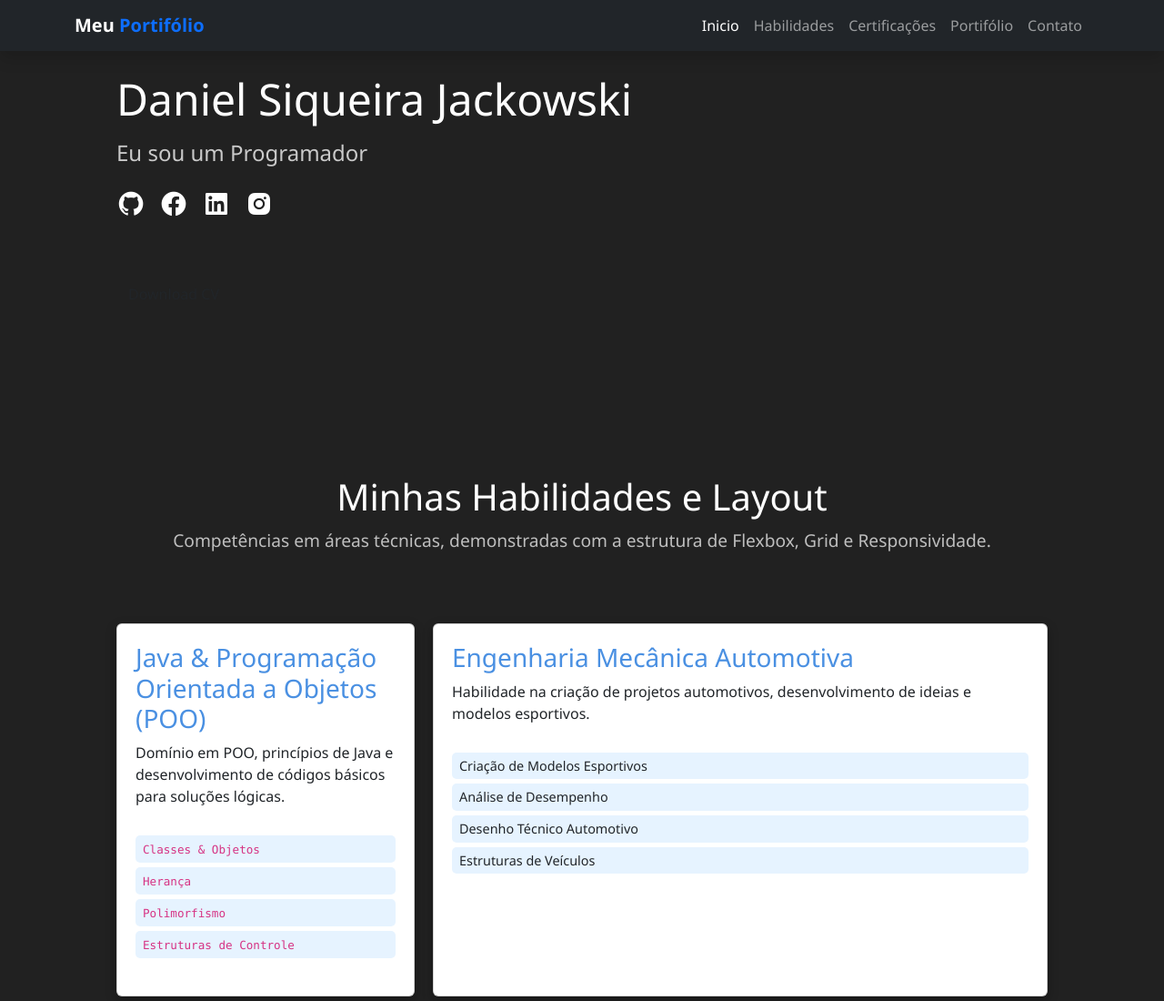
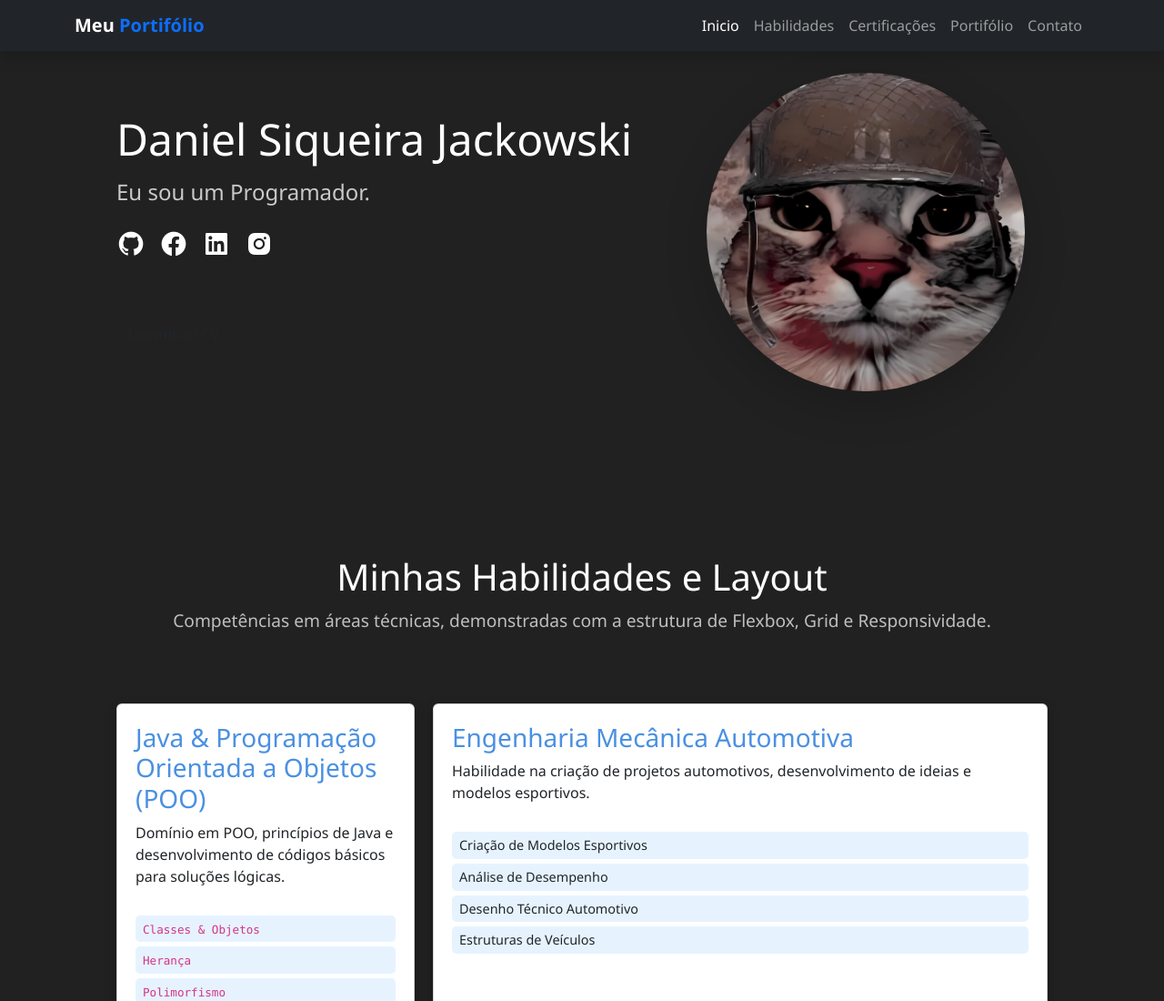
Before and after one commit to DanielSiqueiraJackowski/DanielSiqueiraJackowski.github.io, a plain HTML site: page index.html in a window 1280 px wide. Shown: the top 1100 px of the page at 91% size. Drawn offline with nearby package versions, Linux system fonts and the light colour scheme.

Commit message:
Add files via upload

```diff
--- a/index.html
+++ b/index.html
@@ -51,7 +51,7 @@
     <section class="home" id="home">
         <div class="home-content">
             <h1>Daniel Siqueira Jackowski</h1>
-            <h3>Eu sou um Programador</h3>
+            <h3>Eu sou um Programador.</h3>
 
 
             <div class="social-media">
@@ -72,6 +72,10 @@
             <div class="mt-4">
                 <a href="121212.jpg" class="btn" download="121212.jpg">Download CV</a>
             </div>
+        </div>
+
+        <div class="home-img">
+            <img src="catcat.jpg" alt="Daniel Siqueira Jackowski" class="shadow-lg">
         </div>
 
     </section>
--- a/style.css
+++ b/style.css
@@ -79,13 +79,23 @@ background-color: rgba(5, 43, 93, 0.852);
     flex: 1;
     display: flex;
     justify-content: center;
+    align-items: center;
     }
 
     .home-img img {
-    width: 100%;
-    border-radius: 10px;
-    box-shadow: 0 10px 25px black;
+    width: 350px;
+    height: 350px;
+    border-radius: 50%;
+    object-fit: cover;
+    box-shadow: 0 0 40px rgba(18, 115, 241, 0.5);
+    transition: transform 0.3s ease;
     }
+
+    .home-img img:hover {
+        transform: scale(1.05);
+    }
+
+
 
     .habilidades-section {
     padding: 80px 10%;
@@ -196,6 +206,12 @@ background-color: rgba(5, 43, 93, 0.852);
 
     .home-img {
     margin-bottom: 30px;
+        max-width: 300px;
+    }
+
+    .home-img img {
+        width: 250px;
+        height: 250px;
     }
     }
 
```
Also changed, not shown: catcat.jpg (added). Lines whose indentation alone changed are shown as unchanged.
